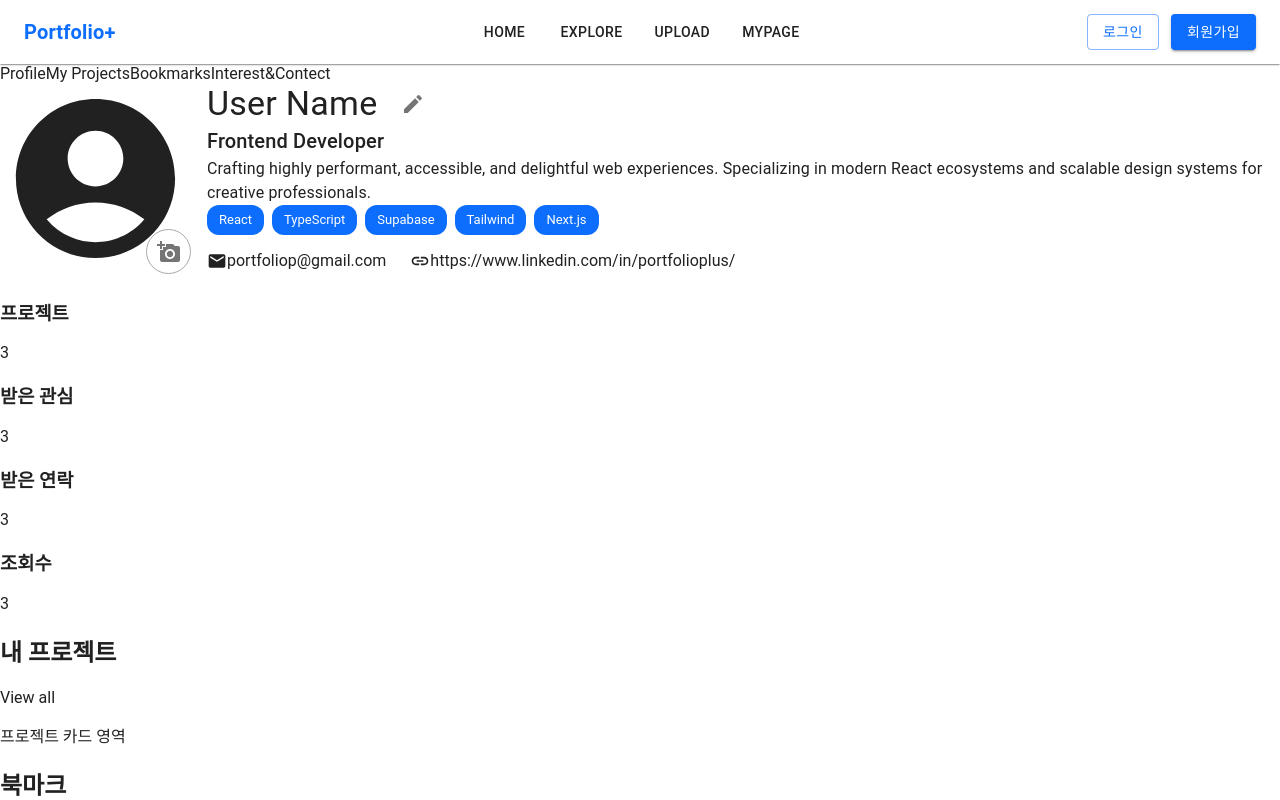
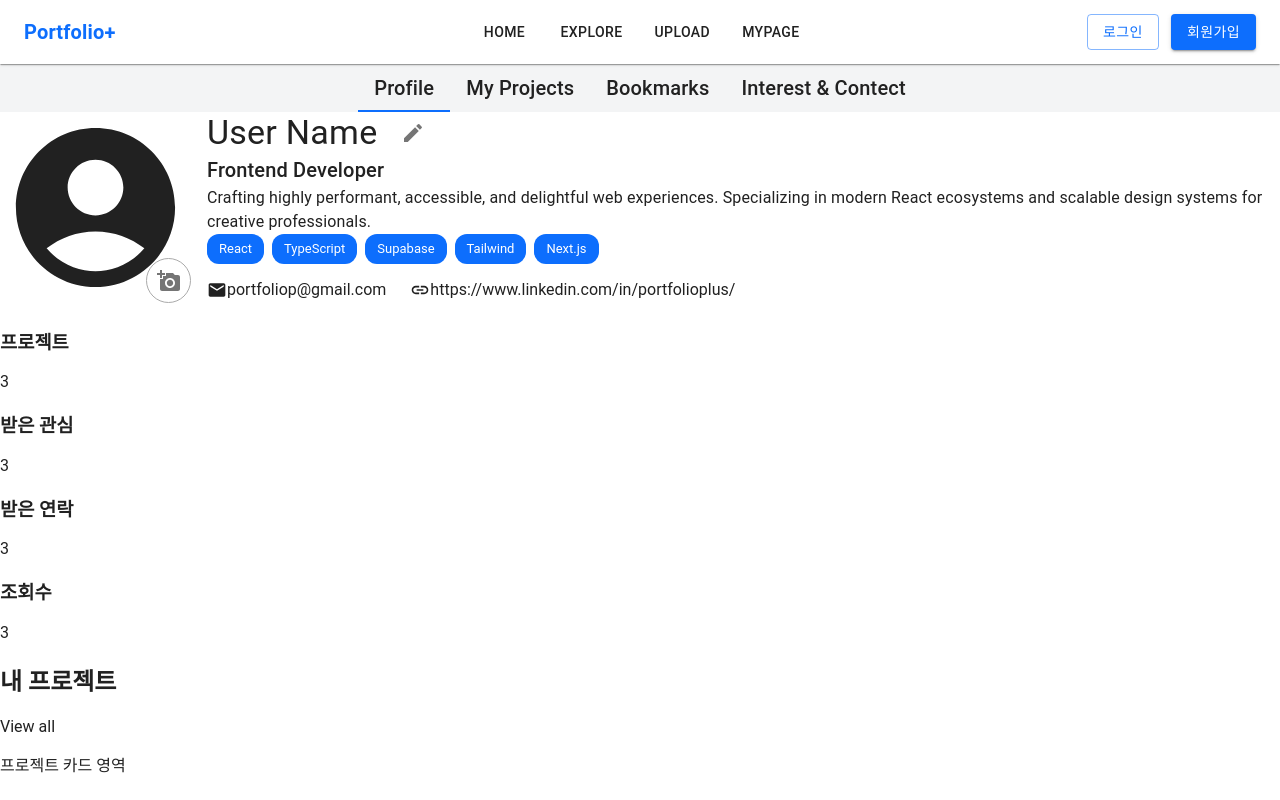
Before and after one commit to raspbsb/EST_FE_13_3rd_Project, a React (Vite) app in the folder app/: page /mypage in a window 1280 px wide. Shown: the top 800 px of the page. Built offline with nearby package versions, Linux system fonts and the light colour scheme.

Commit message:
style:MUI Tabs 컴포넌트 사용하여 프로필 메뉴 UI 구현

```diff
--- a/app/src/components/mypage/ProfileNav.jsx
+++ b/app/src/components/mypage/ProfileNav.jsx
@@ -1,12 +1,74 @@
 import { NavLink } from 'react-router-dom';
+import { useState } from 'react';
+import theme from '../../styles/theme';
+
+import Tabs from '@mui/material/Tabs';
+import Tab from '@mui/material/Tab';
+import Box from '@mui/material/Box';
 
 export default function ProfileNav() {
+  const [value, setValue] = useState(0);
+
+  const handleChange = (event, newValue) => {
+    setValue(newValue);
+  };
+
   return (
-    <nav>
-      <NavLink to=''>Profile</NavLink>
-      <NavLink to=''>My Projects</NavLink>
-      <NavLink to=''>Bookmarks</NavLink>
-      <NavLink to=''>Interest&Contect</NavLink>
-    </nav>
+    <>
+      <Box sx={{ bgcolor: '#f3f4f5', display: 'flex', justifyContent: 'center' }}>
+        <Tabs
+          value={value}
+          onChange={handleChange}
+          textColor='text.primary'
+          indicatorColor='primary'
+          aria-label='마이페이지 메뉴'
+          sx={{
+            '& .MuiTabs-flexContainer': {
+              gap: 2,
+            },
+          }}
+        >
+          <Tab
+            label='Profile'
+            sx={{
+              textTransform: 'none',
+              typography: 'h6',
+              py: 0,
+            }}
+            component={NavLink}
+            to='/mypage'
+          />
+          <Tab
+            label='My Projects'
+            sx={{
+              textTransform: 'none',
+              typography: 'h6',
+              py: 0,
+            }}
+            component={NavLink}
+            to='/mypage/projects'
+          />
+          <Tab
+            label='Bookmarks'
+            sx={{
+              textTransform: 'none',
+              typography: 'h6',
+              py: 0,
+            }}
+            component={NavLink}
+            to='/mypage/collections'
+          />
+          {/* 컨택 클릭 시 모달 띄우기 */}
+          <Tab
+            label='Interest & Contect'
+            sx={{
+              textTransform: 'none',
+              typography: 'h6',
+              py: 0,
+            }}
+          />
+        </Tabs>
+      </Box>
+    </>
   );
 }
```
